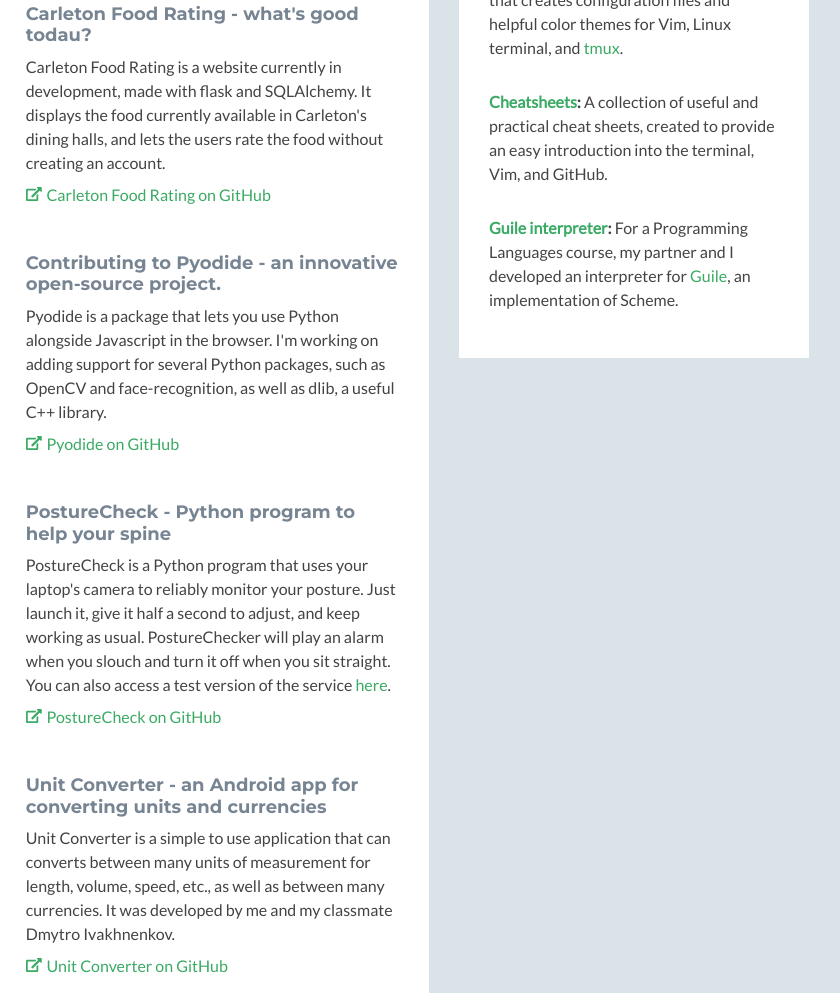
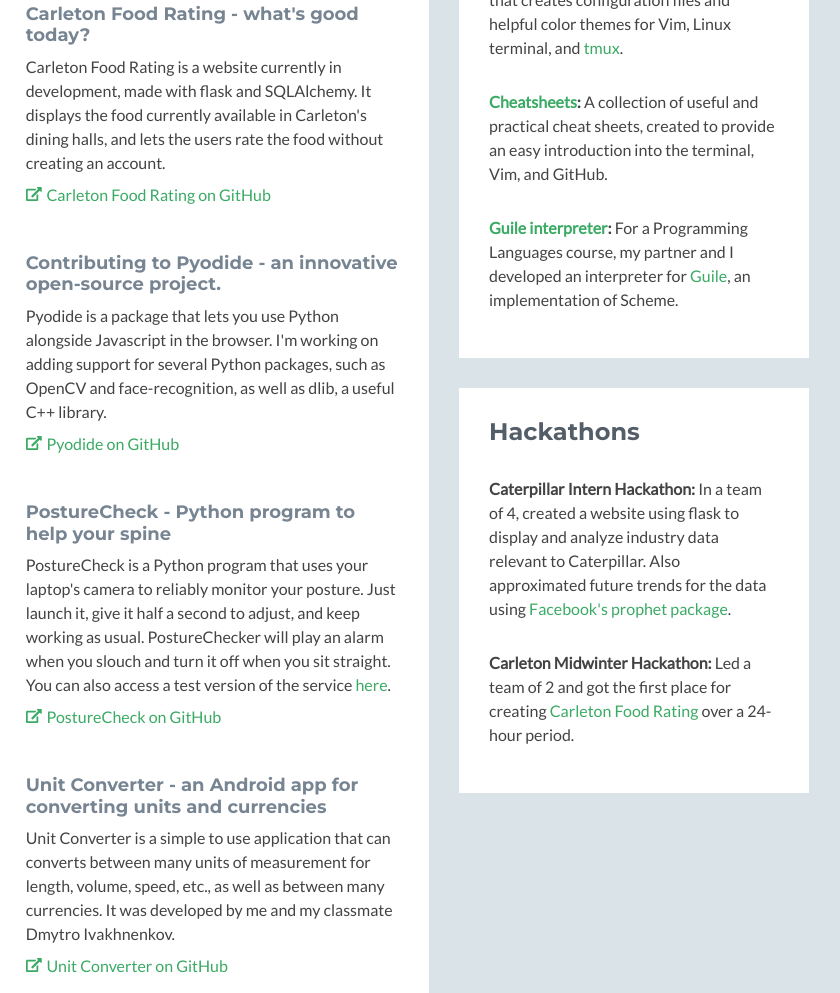
Before and after one commit to victorChekhovoy/victorChekhovoy.github.io, a plain HTML site: page index.html in a window 1280 px wide. Shown: the part 1786-2779 px from the top of the page, 291-1131 px from the left. Drawn offline with Linux system fonts and the light colour scheme.

Commit message:
Added logo for cfr and hackathon section

```diff
--- a/index.html
+++ b/index.html
@@ -119,7 +119,7 @@
 					<img class="img-fluid project-image" src="static/logos/foodrating.png" alt="Carleton College Food rating" style="vertical-align:middle">
                                 </a>
                                 <div class="desc col-md-8 col-12">
-					<h3 class="title"><a href="https://github.com/viktorChekhovoi/carletonfoodrating" target="_blank">Carleton Food Rating - what's good todau?</a></h3>
+					<h3 class="title"><a href="https://github.com/viktorChekhovoi/carletonfoodrating" target="_blank">Carleton Food Rating - what's good today?</a></h3>
                                     <p class="mb-2">Carleton Food Rating is a website currently in development, made with flask and SQLAlchemy. It displays the food currently available in Carleton's dining halls, and lets the users rate the food without creating an account.</p>
                                     <p><a class="more-link" href="https://github.com/viktorChekhovoi/carletonfoodrating" target="_blank"><i class="fas fa-external-link-alt"></i>Carleton Food Rating on GitHub</a></p>
                                 </div><!--//desc-->
@@ -293,6 +293,24 @@
                     </div><!--//section-inner-->
                 </aside><!--//section-->
 
+                <aside class="education aside section">
+                    <div class="section-inner">
+                        <h2 class="heading">Hackathons</h2>
+                        <div class="content">
+                            <ul class="list-unstyled">
+                                <li class="item">
+                                    <span class="title"><strong>Caterpillar Intern Hackathon:</strong></span>
+                                    <span class="level">In a team of 4, created a website using flask to display and analyze industry data relevant to Caterpillar. Also approximated future trends for the data using <a href="https://facebook.github.io/prophet/">Facebook's prophet package</a>. </span>
+                                </li><!--//item-->
+                                <li class="item">
+                                    <span class="title"><strong>Carleton Midwinter Hackathon:</strong></span>
+                                    <span class="level">Led a team of 2 and got the first place for creating <a href="https://github.com/viktorChekhovoi/carletonfoodrating">Carleton Food Rating</a> over a 24-hour period.</span>
+                                </li><!--//item-->
+                            </ul>
+                        </div><!--//content-->
+                    </div><!--//section-inner-->
+                </aside><!--//section-->
+
 
             </div><!--//secondary-->
         </div><!--//row-->
```
